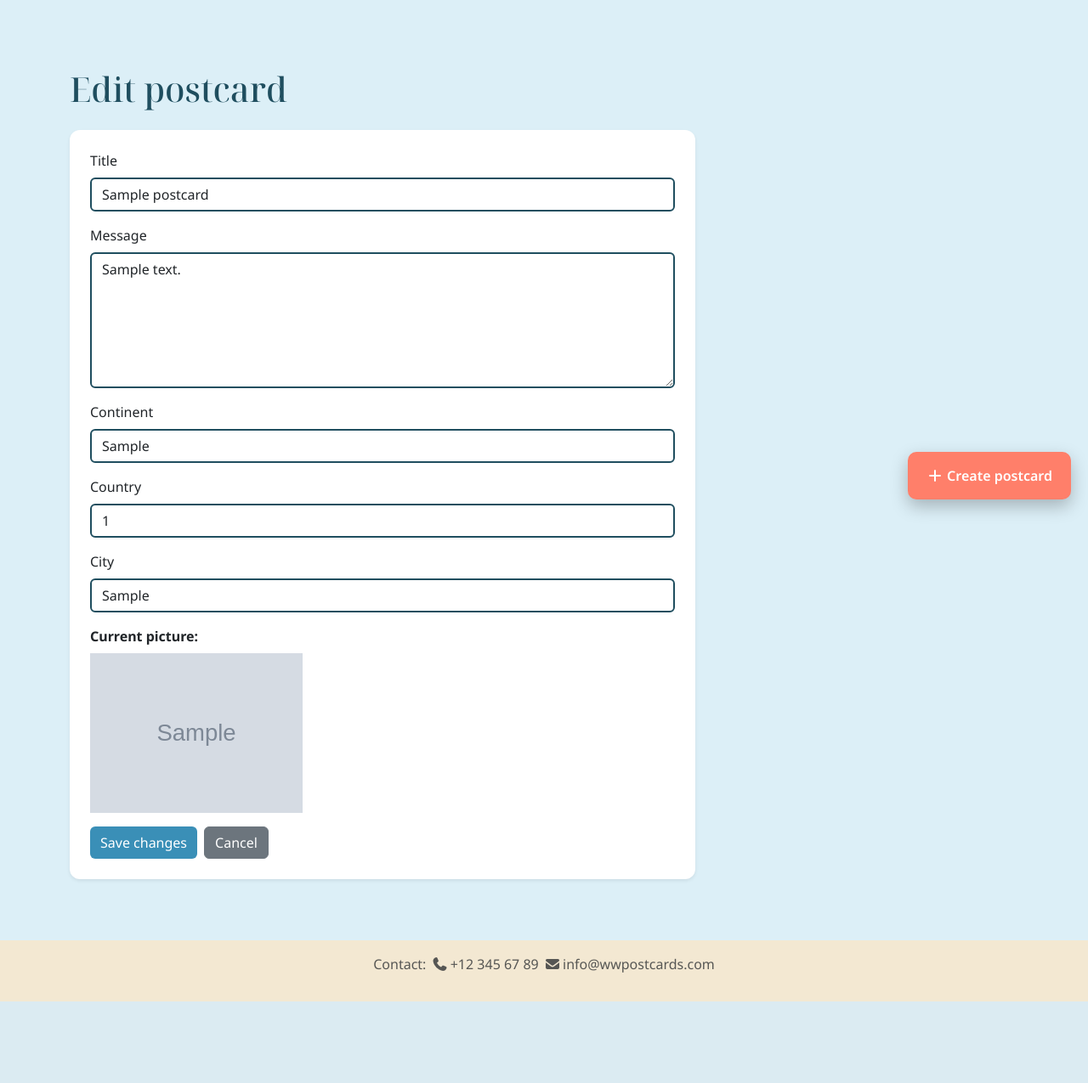
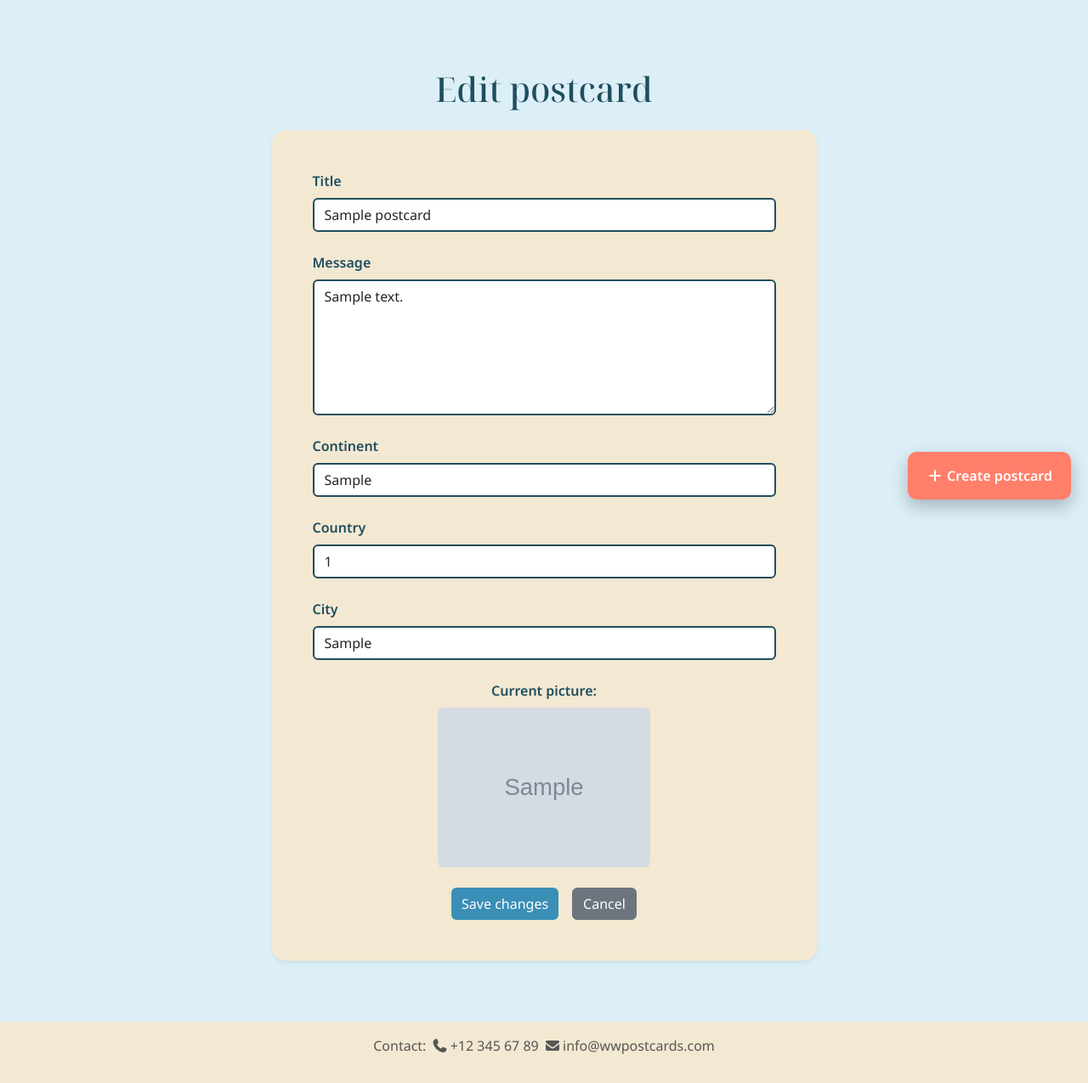
Before and after one commit to Kimberly-Cicek/WWPostcards, a PHP site: page /edit.php?id=1 in a window 1280 px wide. Shown: the part 182-1457 px from the top of the page at 85% size. Before the commit the page ends 1361 px from the top, so only its background shows below. Run offline with PHP 8.4, Linux system fonts and the light colour scheme; the visitor is signed in with stand-in values (Sample User, id 1); tables that the repository leaves empty or names only in its code hold one stand-in row (values such as "Sample post"); grey boxes marked "Sample" are stand-in pictures; some libraries are stand-ins or nearby versions; some web fonts are replaced.

Commit message:
centering

```diff
--- a/edit.php
+++ b/edit.php
@@ -86,23 +86,26 @@ if ($_SERVER['REQUEST_METHOD'] === 'POST') {
 
 ?>
 <?php require_once 'assets/includes/header.php'; ?>
-<main>
+<main class="container my-5">
 
-    <div class="container py-5">
-        <h1 class="mb-4">Edit postcard</h1>
+    <h1 class="mb-4 text-center">Edit postcard</h1>
 
     <?php if (!empty($error)): ?>
+        <div class="row justify-content-center">
+            <div class="col-12 col-md-10 col-lg-8 col-xl-7">
                 <div class="alert alert-danger">
                     <?= htmlspecialchars($error) ?>
                 </div>
+            </div>
+        </div>
     <?php endif; ?>
 
-        <div class="row">
-            <div class="col-12 col-lg-8">
-                <div class="card shadow-sm p-4">
+    <div class="row justify-content-center">
+        <div class="col-12 col-md-10 col-lg-8 col-xl-7">
+            <div class="postcard-box shadow-sm rounded-4 p-4 p-md-5">
                 <form method="post">
-                        <div class="mb-3">
-                            <label for="title" class="form-label">Title</label>
+                    <div class="mb-4">
+                        <label for="title" class="form-label fw-semibold">Title</label>
                         <input
                             type="text"
                             class="form-control"
@@ -111,8 +114,8 @@ if ($_SERVER['REQUEST_METHOD'] === 'POST') {
                             value="<?= htmlspecialchars($postcard['title'] ?? '') ?>">
                     </div>
 
-                        <div class="mb-3">
-                            <label for="message" class="form-label">Message</label>
+                    <div class="mb-4">
+                        <label for="message" class="form-label fw-semibold">Message</label>
                         <textarea
                             class="form-control"
                             id="message"
@@ -120,8 +123,8 @@ if ($_SERVER['REQUEST_METHOD'] === 'POST') {
                             rows="6"><?= htmlspecialchars($postcard['message'] ?? '') ?></textarea>
                     </div>
 
-                        <div class="mb-3">
-                            <label for="continent" class="form-label">Continent</label>
+                    <div class="mb-4">
+                        <label for="continent" class="form-label fw-semibold">Continent</label>
                         <input
                             type="text"
                             class="form-control"
@@ -130,8 +133,8 @@ if ($_SERVER['REQUEST_METHOD'] === 'POST') {
                             value="<?= htmlspecialchars($postcard['continent'] ?? '') ?>">
                     </div>
 
-                        <div class="mb-3">
-                            <label for="country" class="form-label">Country</label>
+                    <div class="mb-4">
+                        <label for="country" class="form-label fw-semibold">Country</label>
                         <input
                             type="text"
                             class="form-control"
@@ -140,8 +143,8 @@ if ($_SERVER['REQUEST_METHOD'] === 'POST') {
                             value="<?= htmlspecialchars($postcard['country'] ?? '') ?>">
                     </div>
 
-                        <div class="mb-3">
-                            <label for="city" class="form-label">City</label>
+                    <div class="mb-4">
+                        <label for="city" class="form-label fw-semibold">City</label>
                         <input
                             type="text"
                             class="form-control"
@@ -150,20 +153,20 @@ if ($_SERVER['REQUEST_METHOD'] === 'POST') {
                             value="<?= htmlspecialchars($postcard['city'] ?? '') ?>">
                     </div>
 
-                        <div class="mb-3">
-                            <p class="mb-2"><strong>Current picture:</strong></p>
+                    <div class="mb-4 text-center">
+                        <p class="mb-2 fw-semibold">Current picture:</p>
                         <img
                             src="<?= htmlspecialchars($postcard['image_path'] ?? '') ?>"
                             alt="<?= htmlspecialchars($postcard['title'] ?? '') ?>"
+                            class="img-fluid rounded"
                             style="max-width: 250px; height: auto;">
                     </div>
 
-                        <div class="d-flex gap-2">
+                    <div class="d-flex justify-content-center gap-3 mt-4">
                         <button type="submit" class="btn btn-primary">Save changes</button>
                         <a href="my_page.php" class="btn btn-secondary">Cancel</a>
                     </div>
                 </form>
-                </div>
             </div>
         </div>
     </div>
--- a/feed.asia.php
+++ b/feed.asia.php
@@ -84,7 +84,7 @@ $postcards = $stmt->fetchAll();
      POSTCORD
  -->
 <div class="container py-5">
-    <h1 class="h2 mb-4">Postcards from Asia</h1>
+    <h1 class="h2 mb-4 text-center">Postcards from Asia</h1>
 
     <?php if ($postcards): ?>
         <div class="row g-4">
```
Lines whose indentation alone changed are shown as unchanged.
